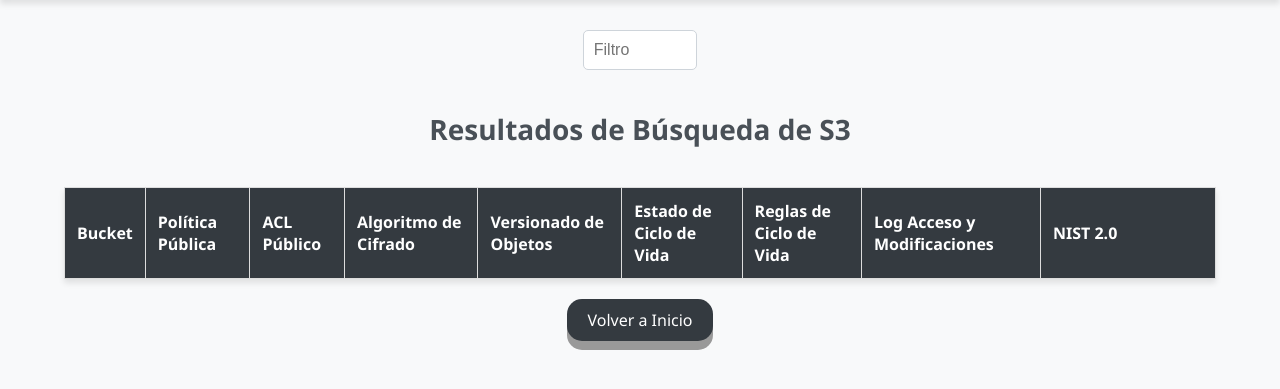
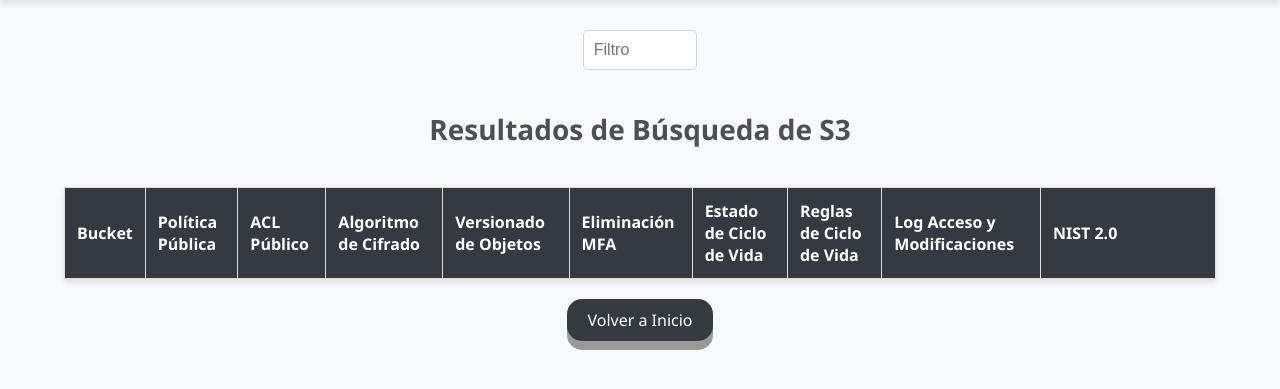
Before and after one commit to cryproot/CloudVigilant, a Flask app: page /buscar_s3 in a window 1280 px wide. Shown: the part 70-459 px from the top of the page. Run offline with Flask 3, Linux system fonts and the light colour scheme; data that the repository does not hold is empty.

Commit message:
Update resultados.html

```diff
--- a/templates/resultados.html
+++ b/templates/resultados.html
@@ -146,10 +146,11 @@
                 <th class="sortable" onclick="sortTable(2)">ACL Público</th>
                 <th class="sortable" onclick="sortTable(3)">Algoritmo de Cifrado</th>
                 <th class="sortable" onclick="sortTable(4)">Versionado de Objetos</th>
-                <th class="sortable" onclick="sortTable(5)">Estado de Ciclo de Vida</th>
-                <th class="sortable" onclick="sortTable(6)">Reglas de Ciclo de Vida</th>
-                <th class="sortable" onclick="sortTable(7)">Log Acceso y Modificaciones</th>
-                <th class="nist-column sortable" onclick="sortTable(8)">NIST 2.0</th>
+                <th class="sortable" onclick="sortTable(5)">Eliminación MFA</th> <!-- Nueva columna -->
+                <th class="sortable" onclick="sortTable(6)">Estado de Ciclo de Vida</th>
+                <th class="sortable" onclick="sortTable(7)">Reglas de Ciclo de Vida</th>
+                <th class="sortable" onclick="sortTable(8)">Log Acceso y Modificaciones</th>
+                <th class="nist-column sortable" onclick="sortTable(9)">NIST 2.0</th>
             </tr>
         </thead>
         <tbody>
@@ -160,6 +161,7 @@
                 <td>{{ "Sí" if resultado.is_acl_public else "No" }}</td>
                 <td>{{ resultado.sse_algorithm }}</td>
                 <td>{{ resultado.versioning_state }}</td>
+                <td>{{ resultado.mfa_delete }}</td> <!-- Nueva fila -->
                 <td>{{ resultado.lifecycle_state }}</td>
                 <td>
                     {% if resultado.lifecycle_rules %}
```
